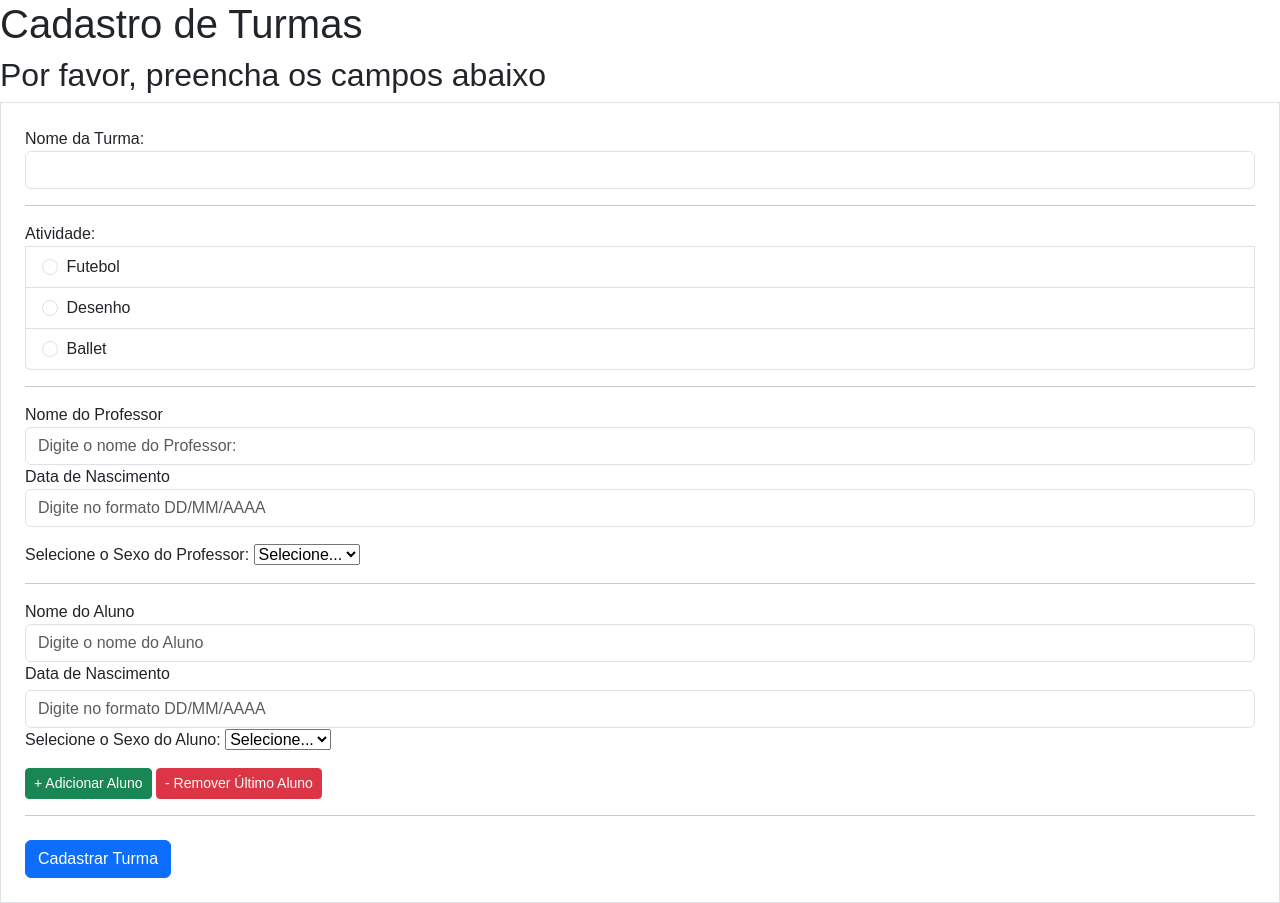
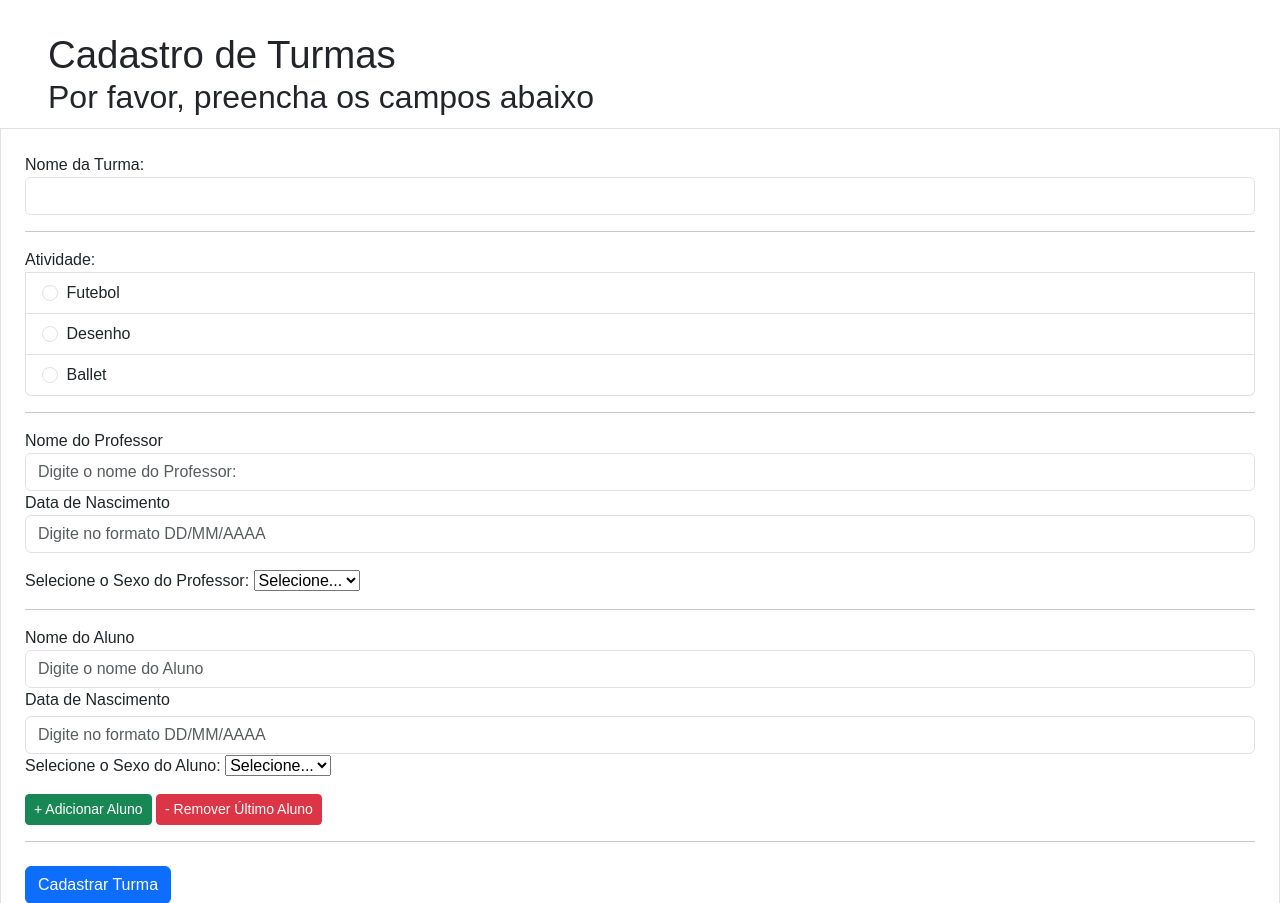
Before and after one commit to vitorcosta98/site_VerboAmar, a Flask app: page /cadastro/cad_turma in a window 1280 px wide. Shown: the part 126-1029 px from the top of the page. Run offline with Flask 3, Linux system fonts and the light colour scheme; a user stored in the database is signed in; data comes from the database, SQL or seed files in the repository; some libraries are stand-ins or nearby versions.

Commit message:
Ajuste interface (#70)
* fix: Fix nas mensagens de erro

* test: teste

* teste

* feat: Função home
Aniversariantes do dia são exibidos na tela
Função para extrair aniversariantes do dia nos bancos de dados de alunos e professores

* enhance: Atualização de arquivos
Arquivo base: Mudança do campo data_aniversario para data_nascimento
home.html: Inclui aniversários de adms
login.html: Mudança do campo data_aniversario para data_nascimento
forms: Mudança do campo data_aniversario para data_nascimento
routes: Alteração da função carregar_aniversarios para carregar os aniversários dos usuários registrados em Usuarios

* enhance: Alteração de funções
* main.css: Criação de elemento tooltip
* routes.py: alteração da função de cadastro para cadastrar usuário no banco de dados de professores, caso seja selecionado
* login.py: alteração do arquivo para exibir tooltip nos campos adm e professor
* forms.py: alteração dde data de aniversario para data de nascimento no formcriarconta

* enhance: Alteração da página home
* Alteração da imagem de aniversário
* Alteração da mensagem de aniversário de alunos, professores, adms
* Alteração da função de cadastro para cadastrar usuários que também serão professores

* enhance: página home.html
* correção para aparecer o nome todo do aniversariante
* correção para não repetir o nome do aniversariante que é adm e professor

* teste

* enhance: alteração da interface da área acadêmica
* Cards não deformam mais conforme tamanho da tela
* Atualização do arquivo main.css: criação de estilos para os cards da área de cadastro

* enhance: Inclusão de elemento na página turma
* Inclusão de elemento de exclusão no formulário de chamada

* enhance: Configuração de cards
* Configuração de tamanho de card no arquivo main.css para os cards: card-area-academica e card-pag-turmas

* enhance: Tratamento de erros
* Tratamento de erro caso a data digitada no cadastro de turmas, tanto de professores quanto de alunos
* Tratamento de erro caso privilegio não seja igual True

* alteração db e routes.py

* enhancement: Correção do estilo de título da página cad_turma.html

```diff
--- a/site_verbo_amar/templates/cad_turma.html
+++ b/site_verbo_amar/templates/cad_turma.html
@@ -3,8 +3,12 @@
 
 {% block body %}
 
-<h1>Cadastro de Turmas</h1>
-<h2>Por favor, preencha os campos abaixo</h2>
+<div class = "d-flex align-items-center gap-1", style="padding-left: 3rem; padding-top: 2rem;">
+    <h1 style="font-size: 2.4rem; font-weight: 500; line-height: 1.2; margin: 0;">Cadastro de Turmas</h1>
+</div>
+<div class = "d-flex align-items-center gap-1", style="padding-left: 3rem;">
+  <h2>Por favor, preencha os campos abaixo</h2>
+</div>
 
 <div class="col">
   <form method="POST", action="" class="border p-4 mt-1">
```
